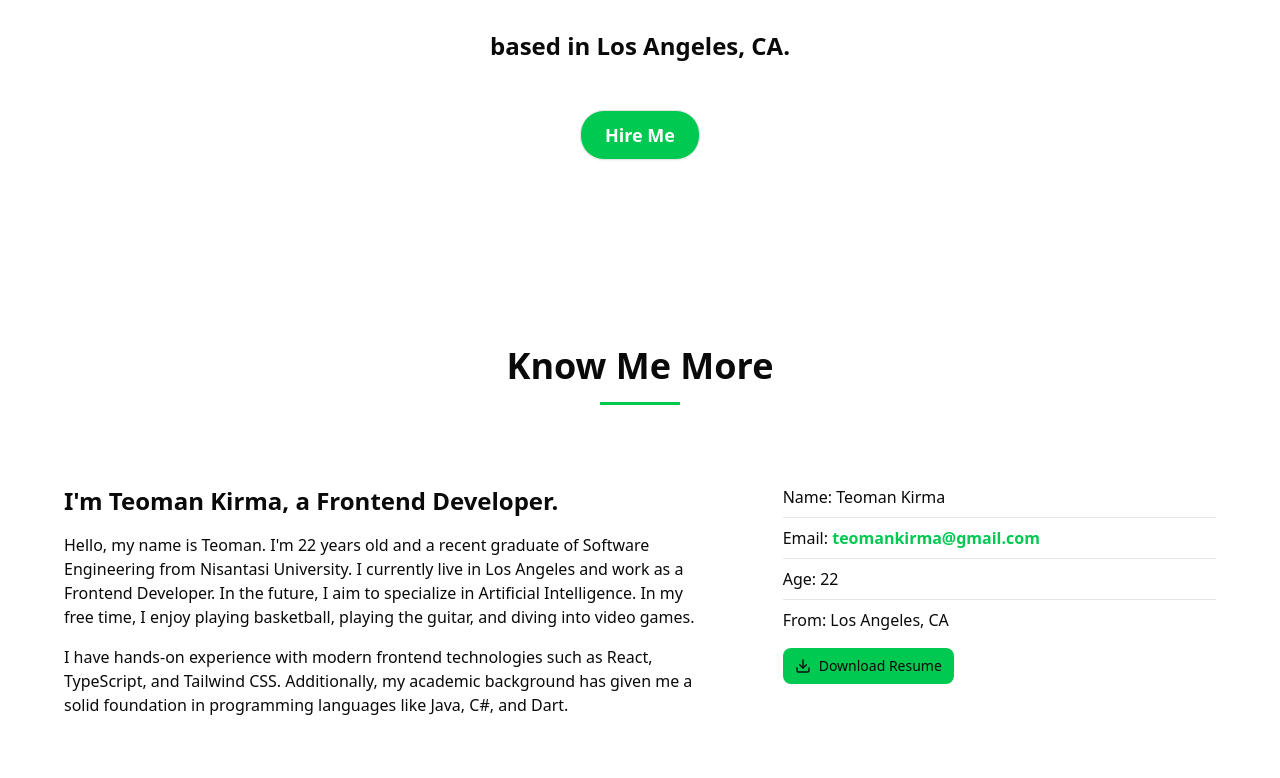
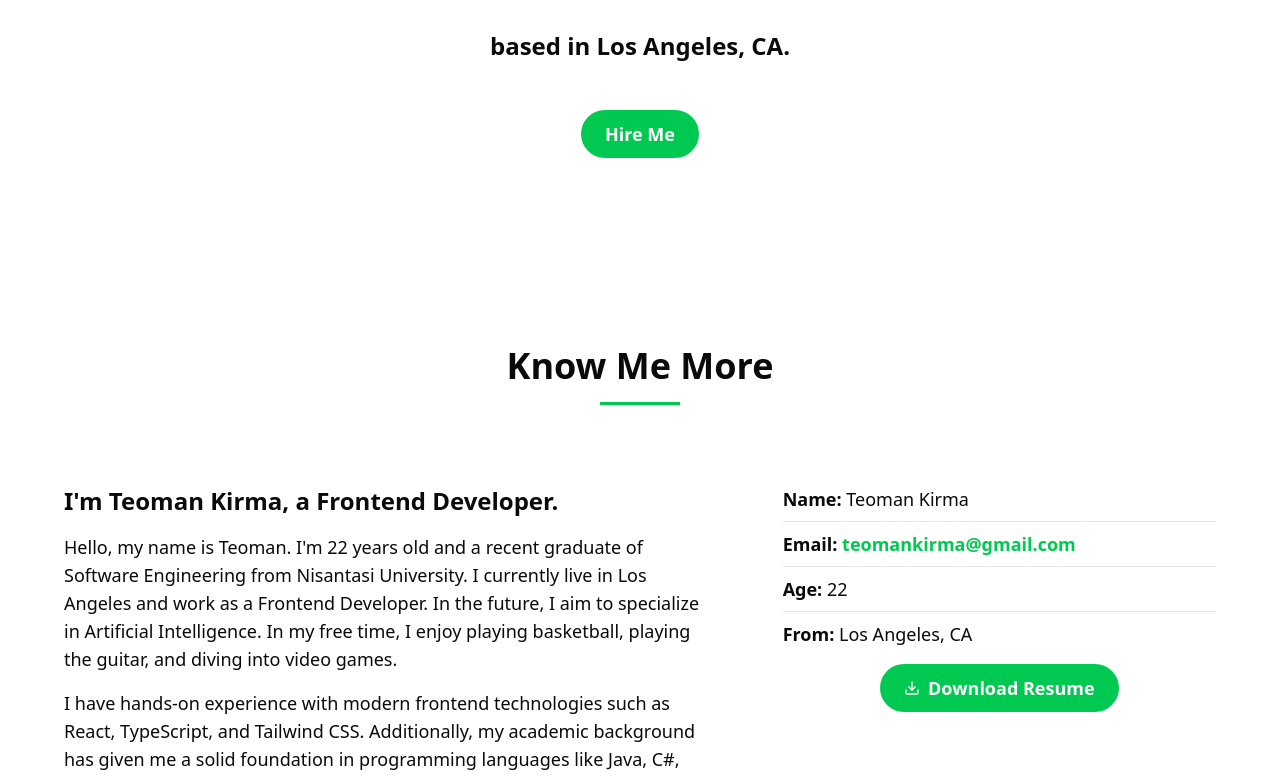
Before and after one commit to teomankirma/portfolio-website, a Next.js app: page / in a window 1280 px wide. Shown: the part 574-1352 px from the top of the page. Built offline with nearby package versions, Linux system fonts and the light colour scheme.

Commit message:
feat: finalizing know me more page

```diff
--- a/src/components/HomePage.tsx
+++ b/src/components/HomePage.tsx
@@ -37,8 +37,8 @@ export function HomePage() {
         <Spacer y={3} />
         <Button
           size={"lg"}
-          variant="outline"
-          className="rounded-3xl bg-green-500 p-6 text-white hover:border-green-500 hover:bg-transparent dark:bg-green-500 dark:hover:border-green-500 dark:hover:bg-transparent"
+          variant="ghost"
+          className="rounded-3xl bg-green-500 p-6 text-white"
           onClick={e => {
             // @ts-expect-error ignore event type mismatch
             scrollToSection(e, "#get-in-touch");
--- a/src/components/KnowMeMore.tsx
+++ b/src/components/KnowMeMore.tsx
@@ -20,17 +20,18 @@ export function KnowMeMore() {
             {CONSTANTS[language].knowMeMoreA}
           </div>
           <Spacer y={1} />
-          <div>{CONSTANTS[language].knowMeMoreB}</div>
+          <div className="text-lg">{CONSTANTS[language].knowMeMoreB}</div>
           <Spacer y={1} />
-          <div>{CONSTANTS[language].knowMeMoreC}</div>
+          <div className="text-lg">{CONSTANTS[language].knowMeMoreC}</div>
         </div>
-        <div className="mt-8 lg:col-span-5 lg:mt-0">
+        <div className="mt-8 text-lg lg:col-span-5 lg:mt-0">
           <p>
-            {CONSTANTS[language].nameLabel} {CONSTANTS[language].fullName}
+            <span className="font-bold">{CONSTANTS[language].nameLabel}</span>{" "}
+            {CONSTANTS[language].fullName}
           </p>
           <Separator className="my-2" />
           <p>
-            Email: {""}
+            <span className="font-bold">{CONSTANTS.common.emailLabel}</span>{" "}
             <Link
               href={`mailto:${CONSTANTS.common.emailAddress}`}
               className="font-bold text-green-500"
@@ -40,16 +41,26 @@ export function KnowMeMore() {
           </p>
           <Separator className="my-2" />
           <p>
-            {CONSTANTS[language].ageLabel} {CONSTANTS.common.age}
+            <span className="font-bold">{CONSTANTS[language].ageLabel}</span>{" "}
+            {CONSTANTS.common.age}
           </p>
           <Separator className="my-2" />
           <p>
-            {CONSTANTS[language].fromLabel} {CONSTANTS.common.location}
+            <span className="font-bold">{CONSTANTS[language].fromLabel}</span>{" "}
+            {CONSTANTS.common.location}
           </p>
           <Spacer y={1} />
-          <Button variant="ghost" className="bg-green-500">
-            <Download /> {CONSTANTS[language].downloadResumeLabel}
-          </Button>
+          <div className="flex justify-center">
+            <Button
+              variant="ghost"
+              className="rounded-3xl bg-green-500 p-6 text-white"
+            >
+              <span className="inline-flex items-center gap-2 text-lg font-semibold">
+                <Download className="h-5 w-5" />
+                {CONSTANTS[language].downloadResumeLabel}
+              </span>
+            </Button>
+          </div>
         </div>
       </div>
       <Spacer y={8} />
@@ -59,14 +70,14 @@ export function KnowMeMore() {
             {CONSTANTS[language].experienceA}
           </p>
           <Spacer y={0.75} />
-          <p className="text-sm">{CONSTANTS[language].experienceB}</p>
+          <p className="text-md">{CONSTANTS[language].experienceB}</p>
         </div>
 
         <div className="h-16 border-l-1 border-gray-400"></div>
         <div className="text-center">
           <p className="text-4xl font-bold">{CONSTANTS[language].projectsA}</p>
           <Spacer y={0.75} />
-          <p className="text-sm">{CONSTANTS[language].projectsB}</p>
+          <p className="text-md">{CONSTANTS[language].projectsB}</p>
         </div>
       </div>
     </div>
--- a/src/constants/constants.ts
+++ b/src/constants/constants.ts
@@ -5,6 +5,7 @@ const age = calculateAge();
 export const CONSTANTS = {
   common: {
     age: age,
+    emailLabel: "Email:",
     emailAddress: "teomankirma@gmail.com",
     location: "Los Angeles, CA",
   },
```
